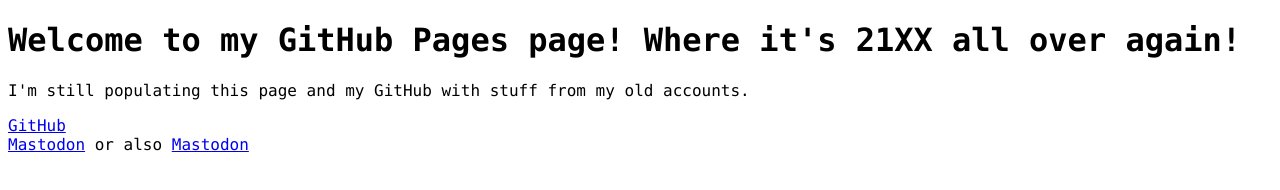
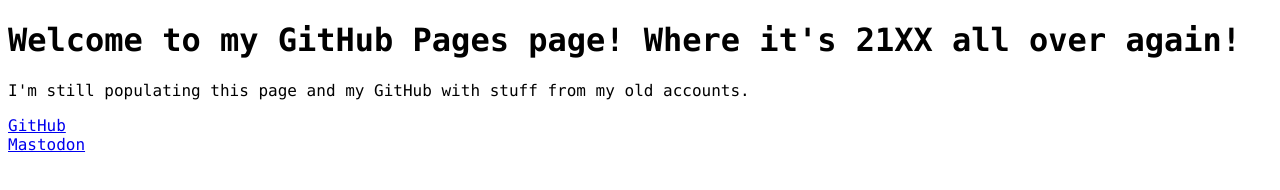
Before and after one commit to LuciCodesStuff/LuciCodesStuff.github.io, a plain HTML site: page index.html in a window 1280 px wide. Drawn offline with Linux system fonts and the light colour scheme.

Commit message:
Update index.html

```diff
--- a/index.html
+++ b/index.html
@@ -11,6 +11,6 @@
     <body>
         <h1>Welcome to my GitHub Pages page! Where it's 21XX all over again!</h1>
         <p>I'm still populating this page and my GitHub with stuff from my old accounts.</p>
-        <p><a href="https://github.com/LuciCodesStuff">GitHub</a><br /><a rel="me" href="https://social.2600hz.site/@Luci">Mastodon</a> or also <a rel="me" href="https://toot.site/@Luci">Mastodon</a></p>
+        <p><a href="https://github.com/LuciCodesStuff">GitHub</a><br /><a rel="me" href="https://twoot.site/@luci">Mastodon</a>
     </body>
 </html>
```
